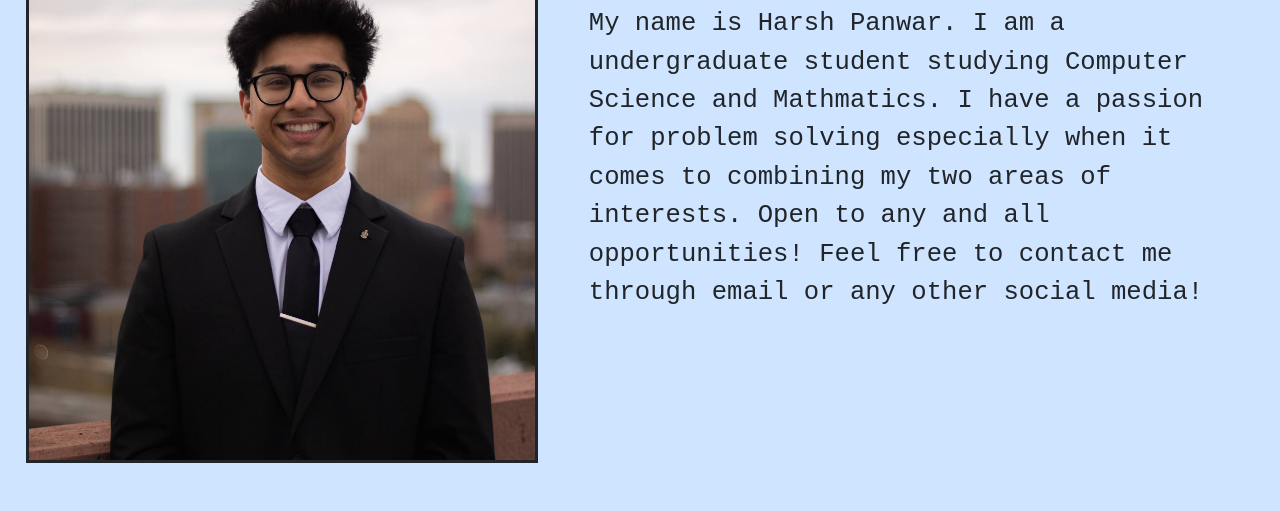
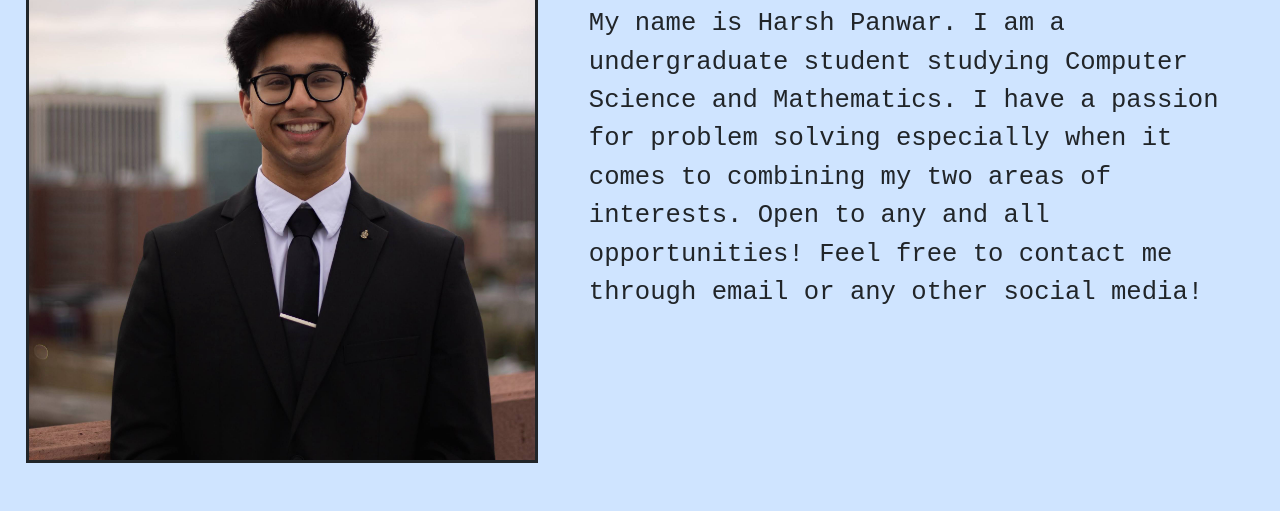
Before and after one commit to Harsh-Panwar000/Portfolio, a plain HTML site: page index.html in a window 1280 px wide. Shown: the part 276-787 px from the top of the page. Drawn offline with nearby package versions, Linux system fonts and the light colour scheme.

Commit message:
fixed typo in paragraph

```diff
--- a/index.html
+++ b/index.html
@@ -25,7 +25,7 @@
     <img src="images/Headshot.jpg"  style="max-width:40%;position:relative; left:2%; margin-top:4%; border-style:solid; display:inline-block; float:left">
     <div class = "intro">
         <h1 style="align-self:middle;font-size:3vw">Hi! Welcome to my page!</h1>
-        <p style="font-size: 2vw;"> My name is Harsh Panwar. I am a undergraduate student studying Computer Science and Mathmatics. I have a passion for problem solving especially when it comes to
+        <p style="font-size: 2vw;"> My name is Harsh Panwar. I am a undergraduate student studying Computer Science and Mathematics. I have a passion for problem solving especially when it comes to
                                     combining my two areas of interests. Open to any and all opportunities! Feel free to contact me through email or any other social media!
         </p>
     </div>
```
